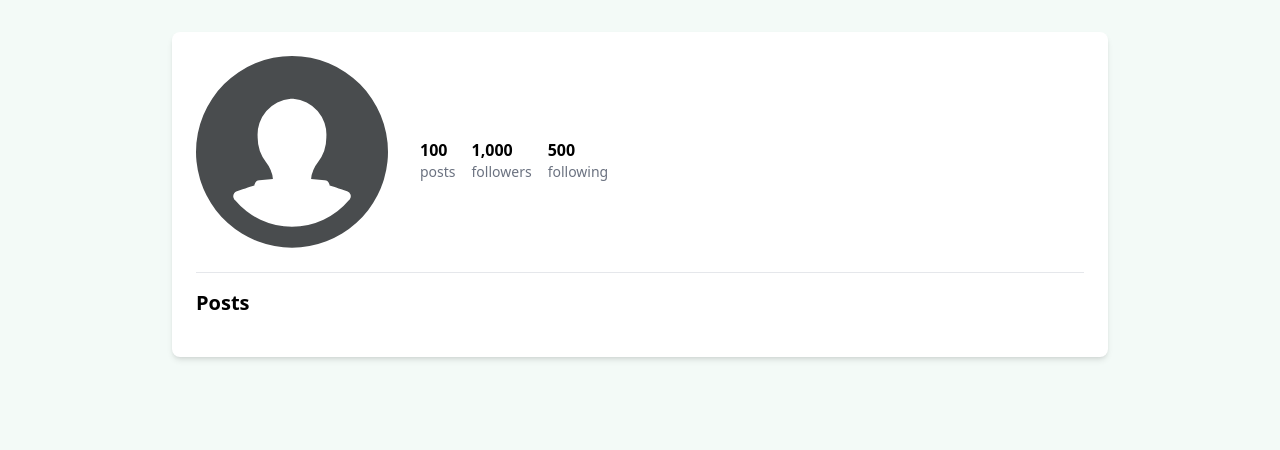
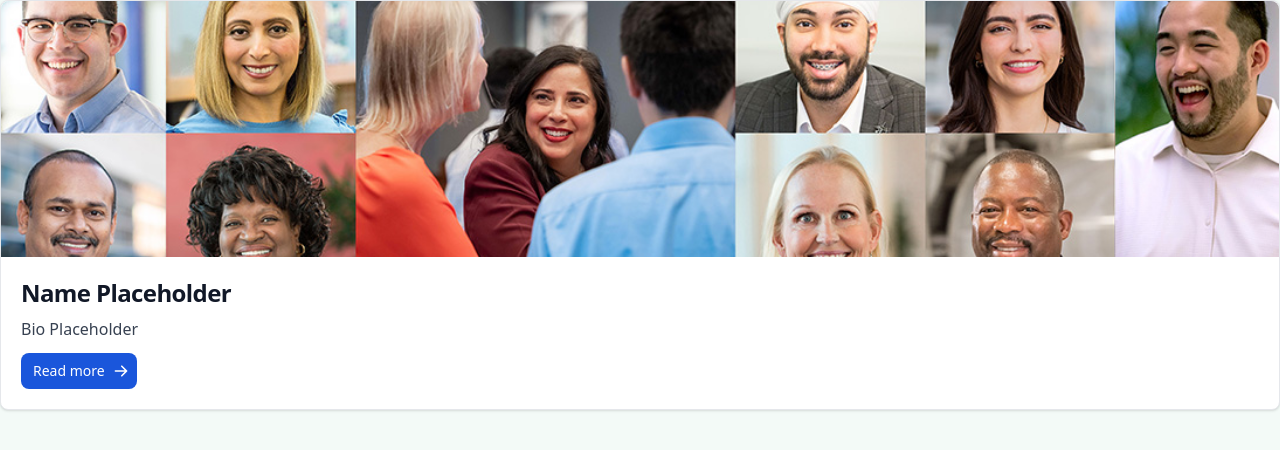
Before and after one commit to taronling/hey-neighbour, a Django app: page /user/profile/ in a window 1280 px wide. Shown: the part 72-522 px from the top of the page. Run offline with Django 4.2, Linux system fonts and the light colour scheme; style sheets or scripts are compiled from the project's sources; some libraries are stand-ins or nearby versions.

Commit message:
restructure profile page layout

```diff
--- a/users/static/css/profile.css
+++ b/users/static/css/profile.css
@@ -1,3 +1,8 @@
+#profile-banner {
+    height: 16rem;
+    width: 100%;
+}
+
 #profile-picture {
     width: 12rem;
     height: 12rem;
--- a/users/templates/profile.html
+++ b/users/templates/profile.html
@@ -9,39 +9,21 @@
     <link rel="stylesheet" href="{% static 'website/static/css/home.css' %}">
     {% endcompress %}
 
-    <div class="container mx-auto px-4 py-8">
-        <div class="bg-white shadow-md rounded-lg p-6 w-full md:w-3/4 mx-auto">
-            <div class="flex items-center mb-6">
-                <div class="rounded-full">
-                    <img id="profile-picture" src="{% static 'users/static/img/profile-default.svg' %}" alt="Profile picture">
-                </div>
-                <div class="ml-8">
-                    <h2 class="text-2xl font-semibold">{{ user.first_name }} {{ user.last_name }}</h2>
-                    <p class="text-sm text-gray-500">{{ user.email }}</p>
-                    <div class="flex mt-4 space-x-4">
-                        <div>
-                            <h4 class="font-semibold">100</h4>
-                            <p class="text-sm text-gray-500">posts</p>
-                        </div>
-                        <div>
-                            <h4 class="font-semibold">1,000</h4>
-                            <p class="text-sm text-gray-500">followers</p>
-                        </div>
-                        <div>
-                            <h4 class="font-semibold">500</h4>
-                            <p class="text-sm text-gray-500">following</p>
-                        </div>
-                    </div>
-                </div>
-            </div>
-            <div class="border-t border-gray-200 pt-4">
-                <h3 class="text-xl font-semibold mb-4">Posts</h3>
-                <div class="grid grid-cols-3 gap-4">
-                    {% for post in user.posts.all %}
-                        <div class="bg-gray-200 h-32 w-full"></div>
-                    {% endfor %}
-                </div>
-            </div>
+
+    <div class="max-w bg-white border border-gray-200 rounded-lg shadow dark:bg-gray-800 dark:border-gray-700">
+        <div id="profile-banner-container h-4 w-32">
+            <img id="profile-banner" class="rounded-t-lg object-cover" src="{% static 'users/static/img/background-default.jpeg' %}" alt="" />
+        </div>
+        <div class="p-5">
+            <a href="#">
+                <h5 class="mb-2 text-2xl font-bold tracking-tight text-gray-900 dark:text-white">Name Placeholder</h5>
+            </a>
+            <p class="mb-3 font-normal text-gray-700 dark:text-gray-400">Bio Placeholder</p>
+            <a href="#" class="inline-flex items-center px-3 py-2 text-sm font-medium text-center text-white bg-blue-700 rounded-lg hover:bg-blue-800 focus:ring-4 focus:outline-none focus:ring-blue-300 dark:bg-blue-600 dark:hover:bg-blue-700 dark:focus:ring-blue-800">
+                Read more
+                <svg aria-hidden="true" class="w-4 h-4 ml-2 -mr-1" fill="currentColor" viewBox="0 0 20 20" xmlns="http://www.w3.org/2000/svg"><path fill-rule="evenodd" d="M10.293 3.293a1 1 0 011.414 0l6 6a1 1 0 010 1.414l-6 6a1 1 0 01-1.414-1.414L14.586 11H3a1 1 0 110-2h11.586l-4.293-4.293a1 1 0 010-1.414z" clip-rule="evenodd"></path></svg>
+            </a>
         </div>
     </div>
+
 {% endblock %}
```
Also changed, not shown: users/static/img/background-default.jpeg (added).
